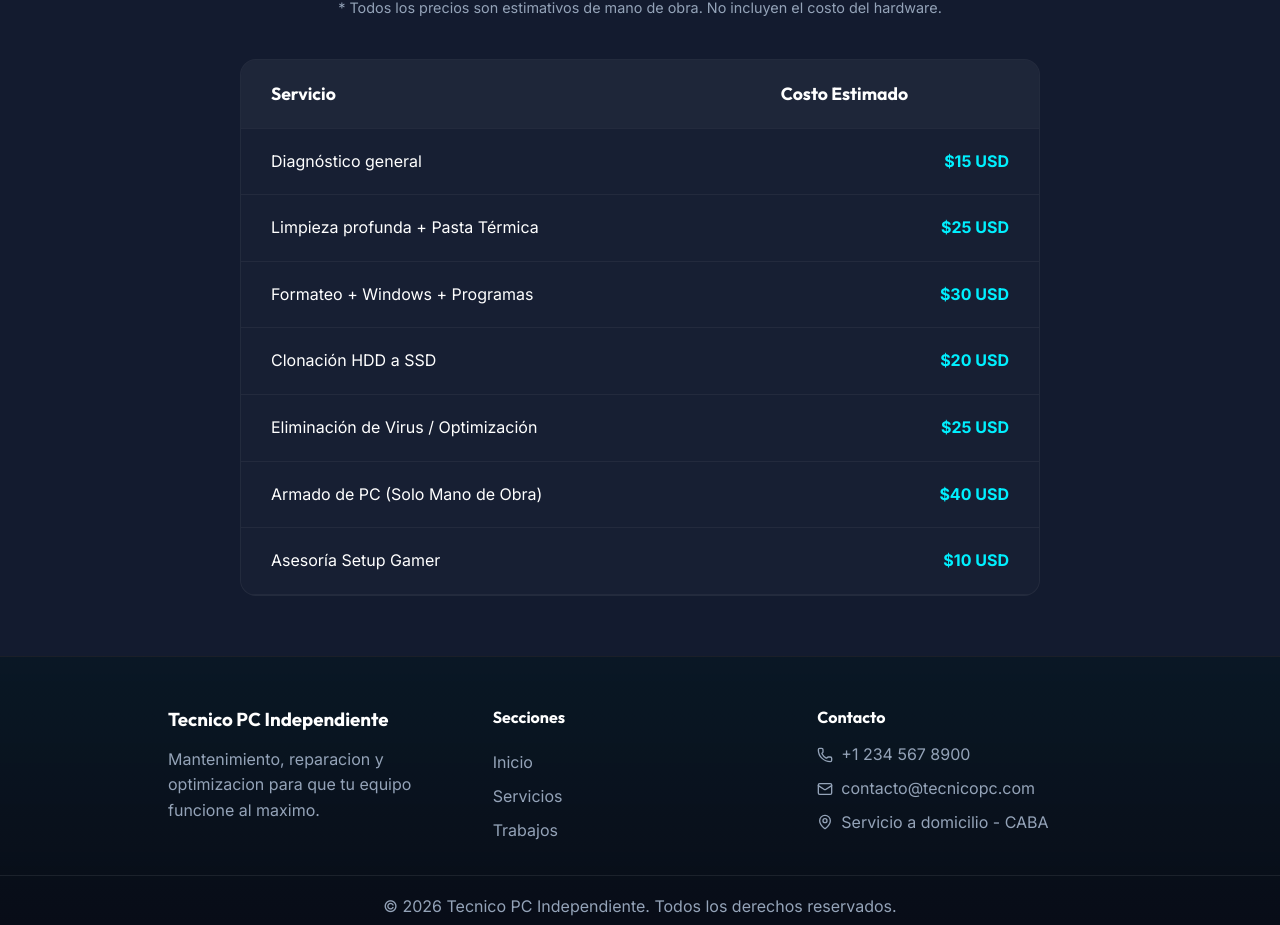
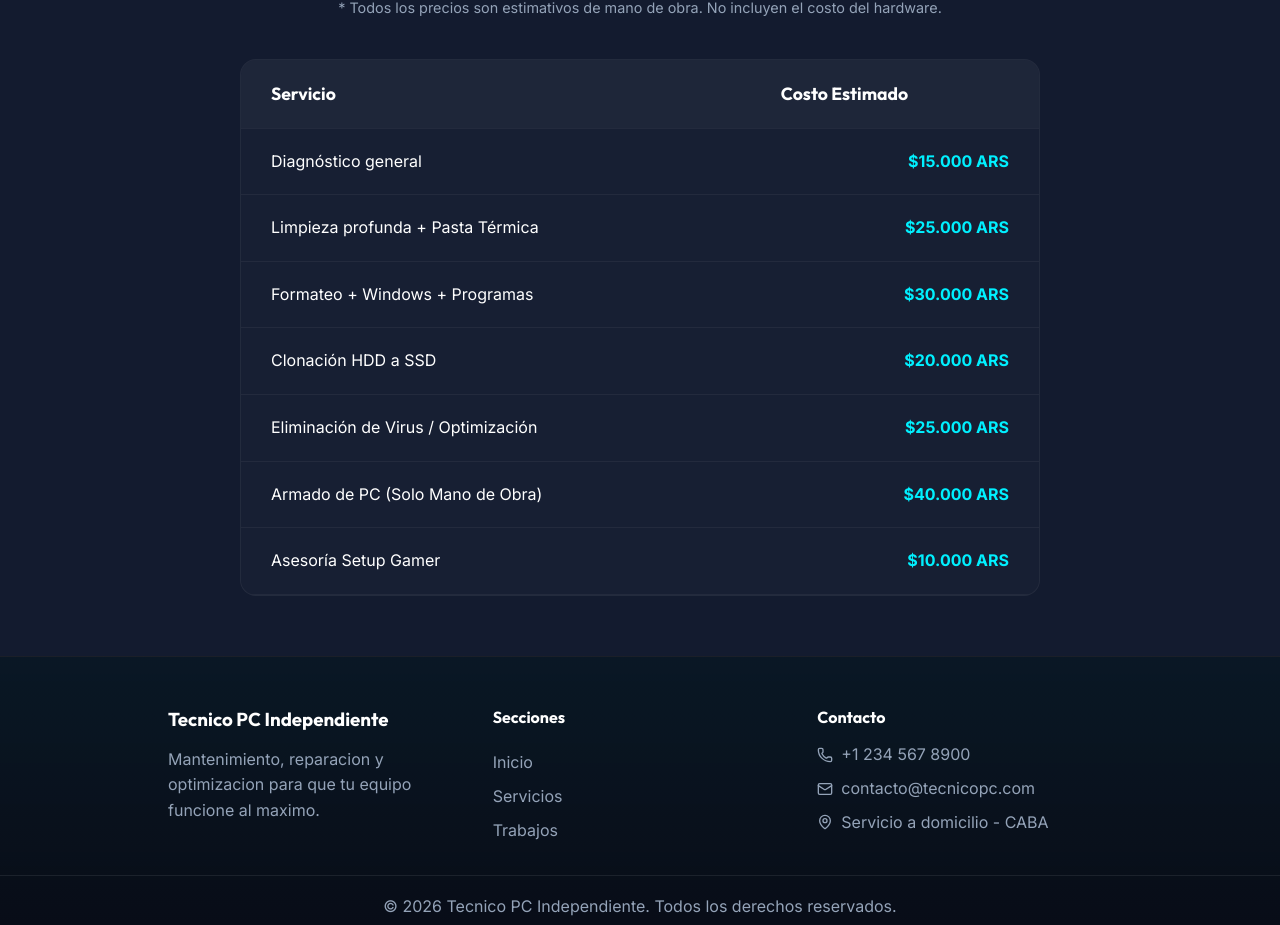
Before and after one commit to andre110500/pcservice, a React (Vite) app: page /servicios in a window 1280 px wide. Shown: the part 2658-3583 px from the top of the page. Built offline with nearby package versions, Linux system fonts and the light colour scheme.

Commit message:
feat: update Hero component and adjust pricing format in ServicesPage

```diff
--- a/src/components/Hero.jsx
+++ b/src/components/Hero.jsx
@@ -1,7 +1,6 @@
 import React from 'react';
 import './Hero.scss';
 import { ArrowRight } from 'lucide-react';
-import { Link } from 'react-router-dom';
 
 const Hero = () => {
     return (
@@ -15,12 +14,9 @@ const Hero = () => {
                     Soluciones técnicas expertas para mantener tu equipo al máximo rendimiento. Diagnóstico profesional y reparaciones a nivel de componente.
                 </p>
                 <div className="cta-group">
-                    <Link to="/servicios" className="btn btn-primary">
-                        Nuestros Servicios <ArrowRight size={20} />
-                    </Link>
-                    <Link to="/trabajos" className="btn btn-secondary">
-                        Trabajos y Opiniones
-                    </Link>
+                    <a href="#contact" className="btn btn-primary">
+                        Pedir presupuesto <ArrowRight size={20} />
+                    </a>
                 </div>
             </div>
             <div className="hero-visual">
--- a/src/pages/ServicesPage.jsx
+++ b/src/pages/ServicesPage.jsx
@@ -16,13 +16,13 @@ const serviceList = [
 ];
 
 const pricingData = [
-    { service: 'Diagnóstico general', price: '$15 USD' },
-    { service: 'Limpieza profunda + Pasta Térmica', price: '$25 USD' },
-    { service: 'Formateo + Windows + Programas', price: '$30 USD' },
-    { service: 'Clonación HDD a SSD', price: '$20 USD' },
-    { service: 'Eliminación de Virus / Optimización', price: '$25 USD' },
-    { service: 'Armado de PC (Solo Mano de Obra)', price: '$40 USD' },
-    { service: 'Asesoría Setup Gamer', price: '$10 USD' }
+    { service: 'Diagnóstico general', price: '$15.000 ARS' },
+    { service: 'Limpieza profunda + Pasta Térmica', price: '$25.000 ARS' },
+    { service: 'Formateo + Windows + Programas', price: '$30.000 ARS' },
+    { service: 'Clonación HDD a SSD', price: '$20.000 ARS' },
+    { service: 'Eliminación de Virus / Optimización', price: '$25.000 ARS' },
+    { service: 'Armado de PC (Solo Mano de Obra)', price: '$40.000 ARS' },
+    { service: 'Asesoría Setup Gamer', price: '$10.000 ARS' }
 ];
 
 const ServicesPage = () => {
```
